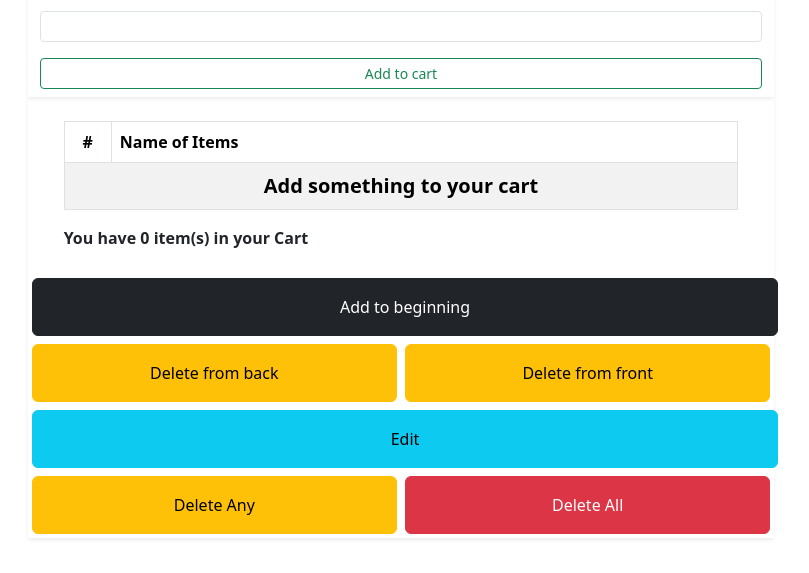
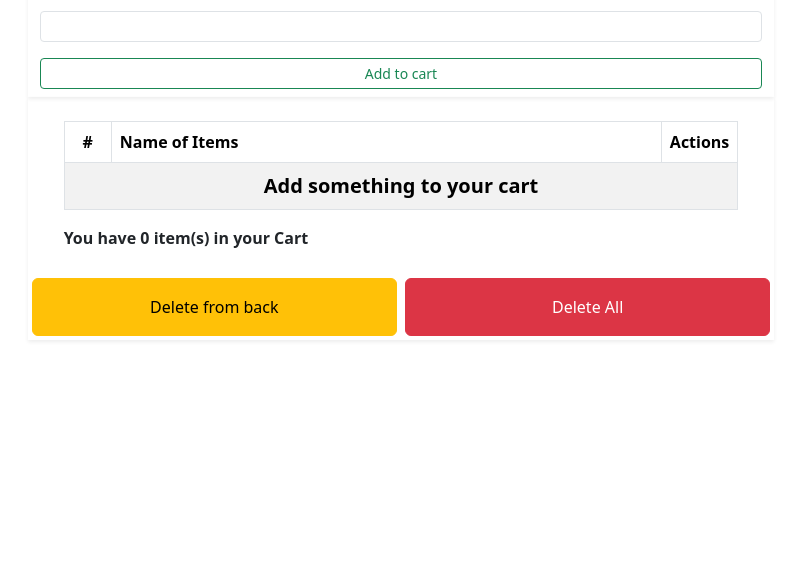
Before and after one commit to codify01/mini-mart, a plain HTML site: page index.html in a window 1280 px wide. Shown: the part 69-642 px from the top of the page, without its empty margins (239-1048 px from the left). Drawn offline with nearby package versions, Linux system fonts and the light colour scheme.

Commit message:
Updated the version

```diff
--- a/index.html
+++ b/index.html
@@ -21,11 +21,12 @@
                 <thead>
                     <th width="7%" class="text-center">#</th>
                     <th>Name of Items</th>
-                    <!-- <th>Amount of Items</th> -->
+                    <th width="5%" colspan="2" class="text-center">Actions</th>
+                    <!-- <th width="5%" class="text-center">0</th>                    -->
                 </thead>
                 <tbody id="show">
                     <tr>
-                        <td colspan="2" class="text-center fw-bold fs-5">Add something to your cart</td>
+                        <td colspan="4" class="text-center fw-bold fs-5">Add something to your cart</td>
                     </tr>
 
                 </tbody>
@@ -33,12 +34,12 @@
             <div class="fw-bold">You have <span id="cartNum">0</span> item(s) in your Cart</div>
         </div>
        <div class="row">
-        <button class="btn btn-dark py-3 px-5 m-1 col-12" onclick="frontAdd()">Add to beginning</button>
+        <!-- <button class="btn btn-dark py-3 px-5 m-1 col-12" onclick="frontAdd()">Add to beginning</button> -->
         <button class="btn btn-warning py-3 m-1 col" onclick="backSpace()">Delete from back</button>
-        <button class="btn btn-warning py-3 m-1 col" onclick="frontSpace()">Delete from front</button>
+        <!-- <button class="btn btn-warning py-3 m-1 col" onclick="frontSpace()">Delete from front</button> -->
         <!-- <button class="btn btn-warning py-3 m-1" onclick="backAdd()">Add from back</button> -->
-        <button class="btn btn-info py-3 px-5 m-1" onclick="edit()">Edit</button>
-        <button class="btn btn-warning py-3 m-1 col" onclick="deleteAny()"> Delete Any</button>
+        <!-- <button class="btn btn-info py-3 px-5 m-1" onclick="edit()">Edit</button> -->
+        <!-- <button class="btn btn-warning py-3 m-1 col" onclick="deleteAny()"> Delete Any</button> -->
         <button class="btn btn-danger py-3 m-1 col" onclick="deleteAll()">Delete All</button>
        </div>
        </div>
--- a/script.js
+++ b/script.js
@@ -2,7 +2,7 @@ var cart = []
 function displayCart() {
     show.innerHTML = ""
     for (i = 0; i < cart.length; i++) {
-        show.innerHTML += `<tr> <th class="text-center">${i+1}.</th class="text-center"> <td>${cart[i]}</td></tr>`
+        show.innerHTML += `<tr> <th class="text-center">${i+1}.</th class="text-center"> <td>${cart[i]} </td><td><button class="btn btn-danger btn-sm" onclick="del(${i})">Delete</button></td><td><button class="btn btn-warning btn-sm" onclick="edit(${i})">Edit</button></td></tr>`
     }
     cartNum.innerHTML = cart.length
 }
@@ -26,50 +26,54 @@ function addItems() {
     }
     inp.focus()
 }
-function frontAdd() {
-    if (inp.value === "") {
-        error.style.display = "block"
-    }else {
-        cart.unshift(inp.value)
-        inp.value = ''
-        error.style.display = "none"
-        // console.log(cart);
+function del(index) {
+    cart.splice(index, 1)
+    displayCart()
+}
+// function frontAdd() {
+//     if (inp.value === "") {
+//         error.style.display = "block"
+//     }else {
+//         cart.unshift(inp.value)
+//         inp.value = ''
+//         error.style.display = "none"
+//         // console.log(cart);
 
-        displayCart()
-    }
-    inp.focus()
-}
+//         displayCart()
+//     }
+//     inp.focus()
+// }
 
 function backSpace() {
         cart.pop(show.innerHTML)
         displayCart()
 }
-function frontSpace() {
-    cart.shift(show.innerHTML)
-    // show.innerHTML = cart
-   displayCart()
-}
+// function frontSpace() {
+//     cart.shift(show.innerHTML)
+//     // show.innerHTML = cart
+//    displayCart()
+// }
 function deleteAll() {
-    show.innerHTML = `<td colspan="2" class="text-center text-success fw-bold fs-4">Cart cleared successfully</td>`
+    if (cart.length != 0) {
+        show.innerHTML = `<td colspan="2" class="text-center text-success fw-bold fs-4">Cart cleared successfully</td>`
     cart.length = 0
     cartNum.innerHTML = cart.length
-}
-function edit() {
-    var itemNumber = prompt('Enter item number')
-    if (itemNumber > cart.length) {
-        alert('Invalid number')
-    }else {
-        var newItem = prompt('Enter new item name')
-        cart.splice(itemNumber-1, 1, newItem)
-        displayCart()
+    } else {
+        alert("You have nothing to clear")
     }
 }
-function deleteAny() {
-    var itemNumber = Number(prompt('Enter item number'))
-    if (itemNumber > cart.length) {
-        alert('Invalid number')
-    }else {
-        cart.splice(itemNumber-1, 1)
+function edit(value) {
+    // var itemNumber = prompt('Enter item number')
+        var newItem = prompt('Enter new item name')
+        cart.splice(value, 1, newItem)
         displayCart()
-    }
 }
+// function deleteAny() {
+//     var itemNumber = Number(prompt('Enter item number'))
+//     if (itemNumber > cart.length) {
+//         alert('Invalid number')
+//     }else {
+//         cart.splice(itemNumber-1, 1)
+//         displayCart()
+//     }
+// }
```
